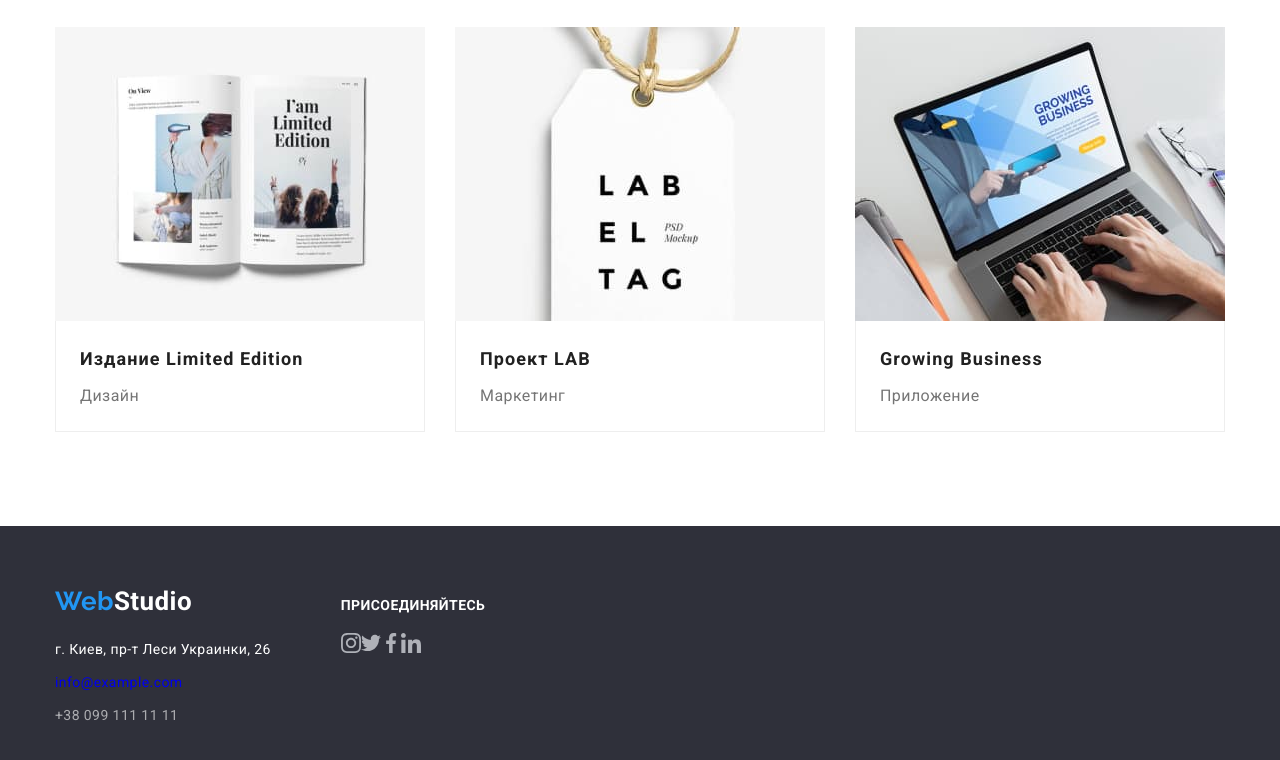
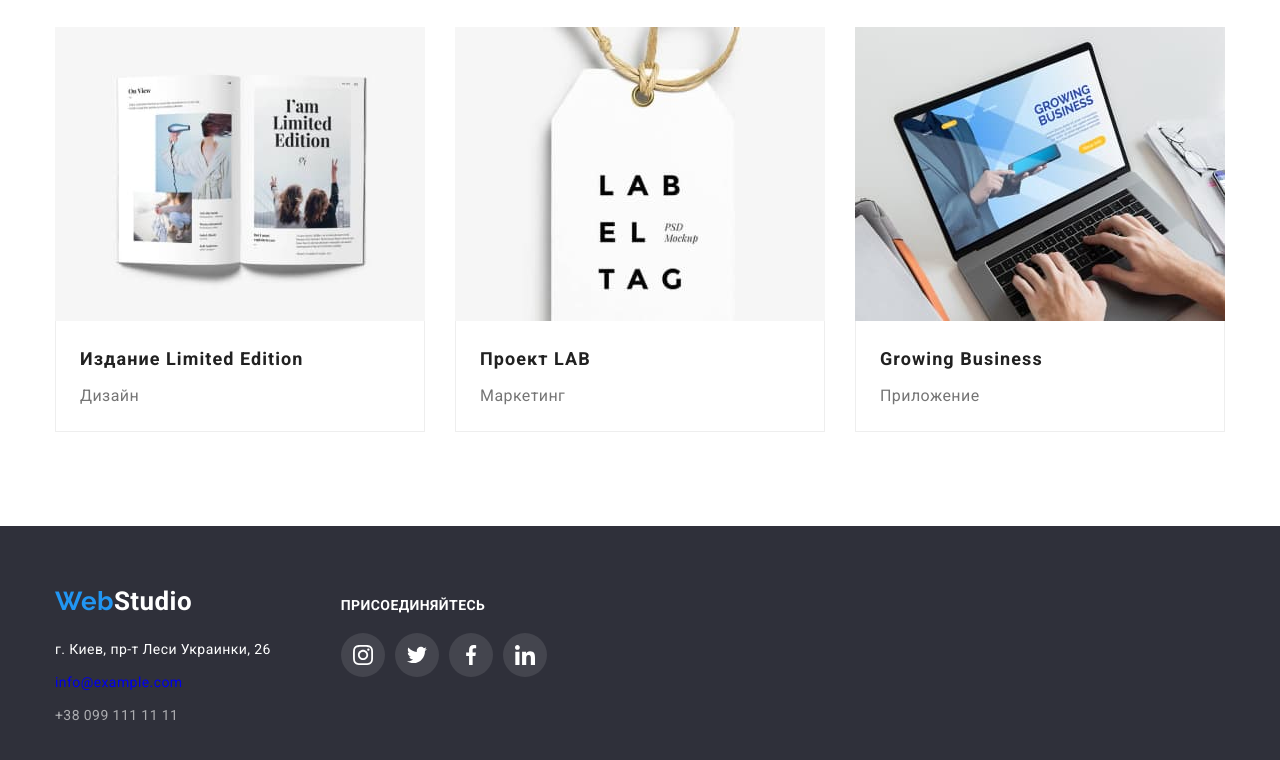
Before and after one commit to andriibeha/goit-markup-hw-04, a plain HTML site: page portfolio.html in a window 1280 px wide. Shown: the part 1106-1866 px from the top of the page. Drawn offline with nearby package versions, Linux system fonts and the light colour scheme.

```diff
--- a/portfolio.html
+++ b/portfolio.html
@@ -191,26 +191,26 @@
                 </h2>
 
                 <ul class="join-list">
-                    <li class="item">
+                    <a href="" class="link">
                         <svg class="icon">
                             <use href="./images/symbol-defs.svg#icon-instagram"></use>
                         </svg>
-                    </li>
-                    <li class="item">
+                    </a>
+                    <a href="" class="link">
                         <svg class="icon">
                             <use href="./images/symbol-defs.svg#icon-twitter"></use>
                         </svg>
-                    </li>
-                    <li class="item">
+                    </a>
+                    <a href="" class="link">
                         <svg class="icon">
                             <use href="./images/symbol-defs.svg#icon-facebook"></use>
                         </svg>
-                    </li>
-                    <li class="item">
+                    </a>
+                    <a href="" class="link">
                         <svg class="icon">
                             <use href="./images/symbol-defs.svg#icon-linkedin"></use>
                         </svg>
-                    </li>
+                    </a>
                 </ul>
             </div>
         </div>
```
